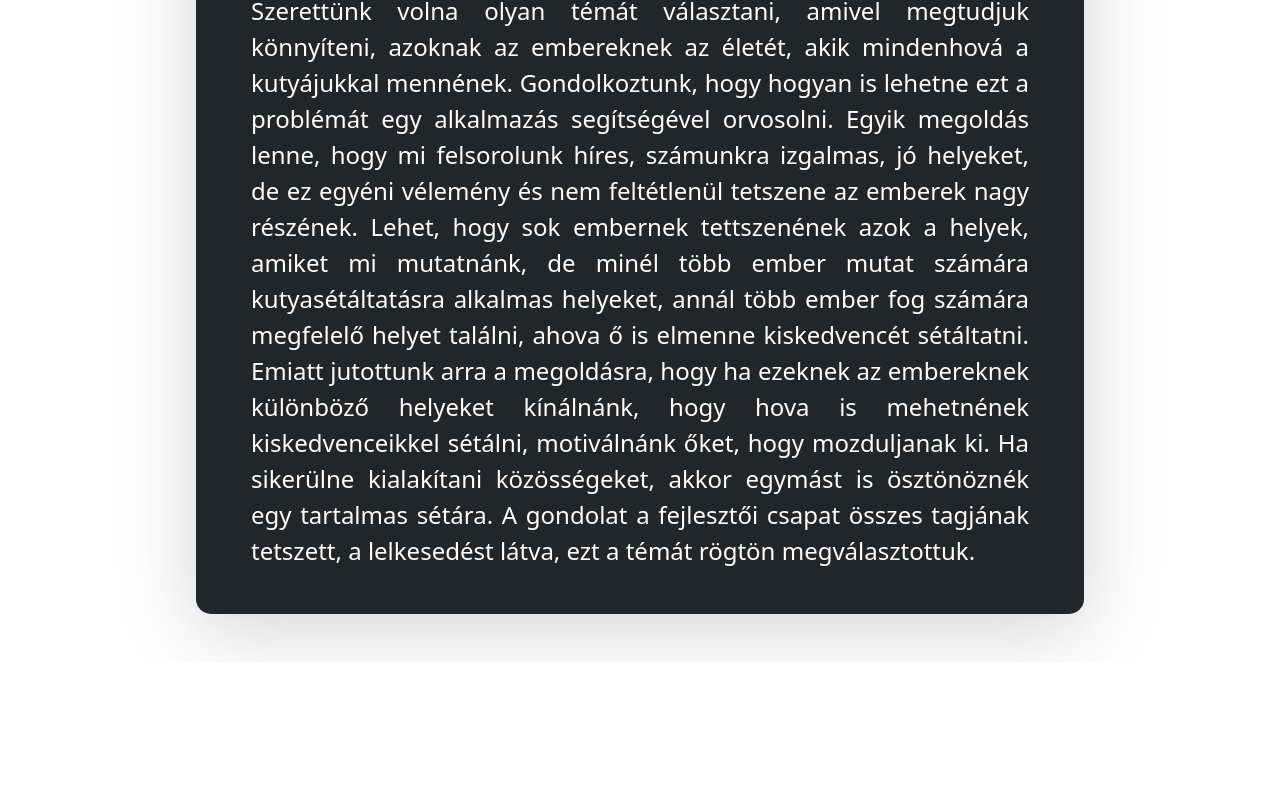
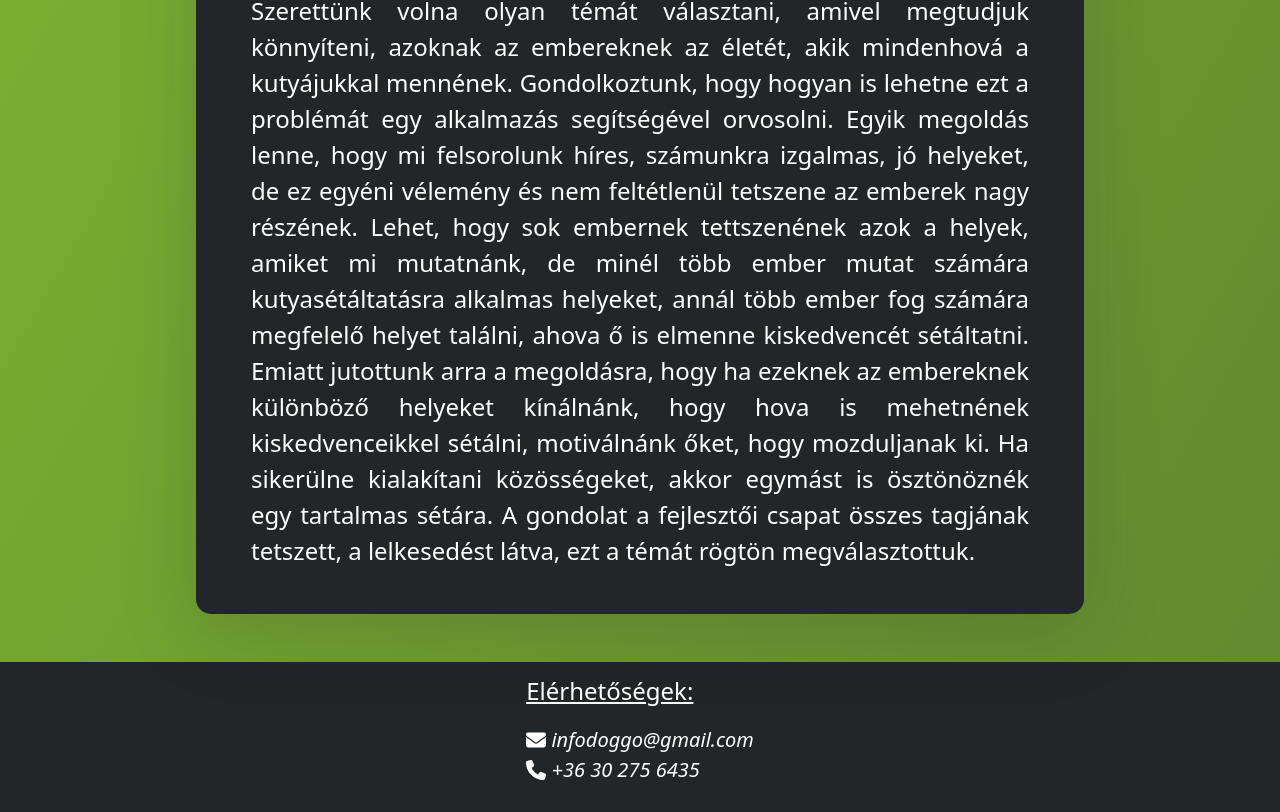
Before and after one commit to kilianmarcell/DogGo_Web, a Vue app: page /info in a window 1280 px wide. Shown: the part 1567-2379 px from the top of the page. Before the commit the page ends 2229 px from the top, so only its background shows below. Built offline with nearby package versions, Linux system fonts and the light colour scheme.

Commit message:
Footer javítva

```diff
--- a/src/App.vue
+++ b/src/App.vue
@@ -47,9 +47,16 @@ export default {
 </script>
 
 <style>
+  html {
+    height: 100%;
+  }
+
+  body {
+    min-height: 100%;
+  }
+
   #page {
     background: linear-gradient(120deg, #86C232, #61892F);
-    height: 100vh;
   }
 
   .text-wrapper {
--- a/src/components/authentication/Login.vue
+++ b/src/components/authentication/Login.vue
@@ -1,5 +1,5 @@
 <template>
-    <div class="d-grid gap-3 col-3 mx-auto mt-5 text-inner">
+    <div class="d-grid gap-3 col-3 mx-auto mt-5 mb-5 text-inner">
         <div class="text-decoration-underline fs-2 text-center pb-3">
             Bejelentkezés
         </div>
--- a/src/components/authentication/Register.vue
+++ b/src/components/authentication/Register.vue
@@ -1,5 +1,5 @@
 <template>
-    <div class="d-grid gap-3 col-3 mx-auto mt-5 text-inner">
+    <div class="d-grid gap-3 col-3 mx-auto mt-5 mb-5 text-inner">
 
         <div class="text-decoration-underline fs-2 text-center pb-3">
             Regisztráció
--- a/src/components/layouts/Footer.vue
+++ b/src/components/layouts/Footer.vue
@@ -21,7 +21,6 @@ export default {
           background: #222629;
           color: #FFFFFF;
           height: 150px;
-          position: fixed;
-          bottom: 0;
+          margin-top: auto;
      }
 </style>
--- a/src/components/layouts/Header.vue
+++ b/src/components/layouts/Header.vue
@@ -4,7 +4,7 @@
                <div class="container-fluid mx-5">
                     <div class="md-auto d-flex align-items-center">
                          <img src="../../assets/DogGoLogo.png" id="logo" class="img-fluid rounded" alt="DogGo logo">
-                         <router-link to="/" class="nav-link navbar-brand fs-1">DogGo</router-link>
+                         <router-link :to="{ name: 'Home' }" class="nav-link navbar-brand fs-1">DogGo</router-link>
                     </div>
 
                     <button class="navbar-toggler" type="button" data-bs-toggle="collapse" data-bs-target="#navbarSupportedContent" aria-controls="navbarSupportedContent" aria-expanded="false" aria-label="Toggle navigation">
--- a/src/components/sites/InfoPage.vue
+++ b/src/components/sites/InfoPage.vue
@@ -1,15 +1,18 @@
 <template>
      <Info/>
+     <Footer/>
 </template>
 
 <script>
 import Info from "../parts/Info.vue"
+import Footer from "../layouts/Footer.vue"
 
 export default {
      name: 'InfoPage',
 
      components: {
-          Info
+          Info,
+          Footer
      }
 }
 </script>
--- a/src/components/sites/LoginPage.vue
+++ b/src/components/sites/LoginPage.vue
@@ -1,15 +1,18 @@
 <template>
      <Login/>
+     <Footer/>
 </template>
 
 <script>
 import Login from "../authentication/Login.vue"
+import Footer from "../layouts/Footer.vue"
 
 export default {
      name: 'LoginPage',
 
      components: {
-          Login
+          Login,
+          Footer
      }
 }
 </script>
--- a/src/components/sites/RegisterPage.vue
+++ b/src/components/sites/RegisterPage.vue
@@ -1,15 +1,18 @@
 <template>
      <Register/>
+     <Footer/>
 </template>
 
 <script>
 import Register from "../authentication/Register.vue"
+import Footer from "../layouts/Footer.vue"
 
 export default {
      name: 'RegisterPage',
 
      components: {
-          Register
+          Register,
+          Footer
      }
 }
 </script>
```
